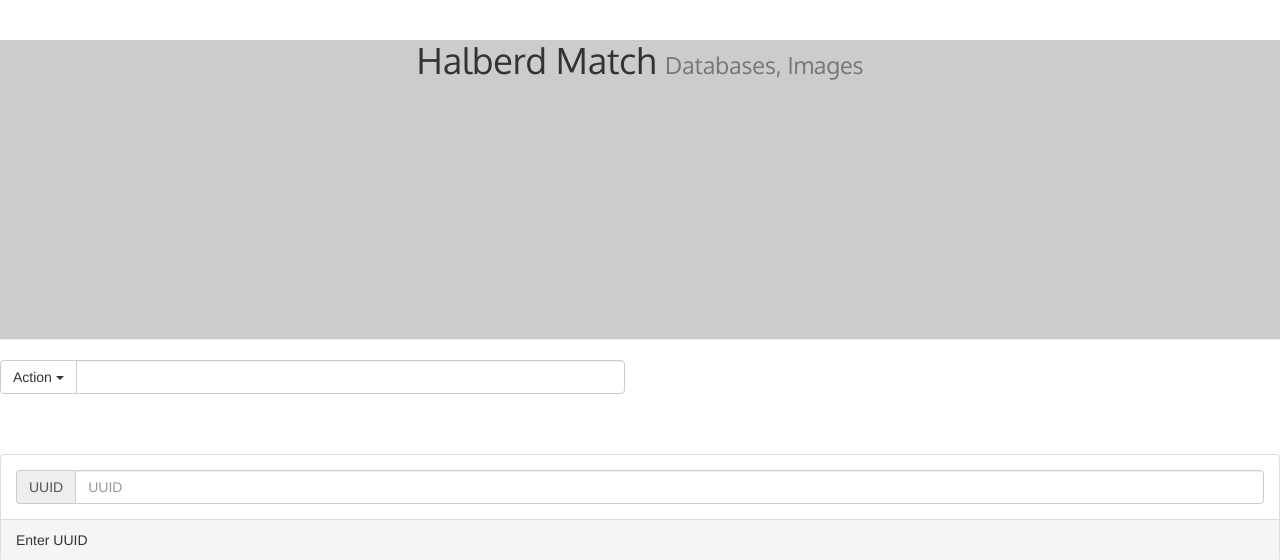
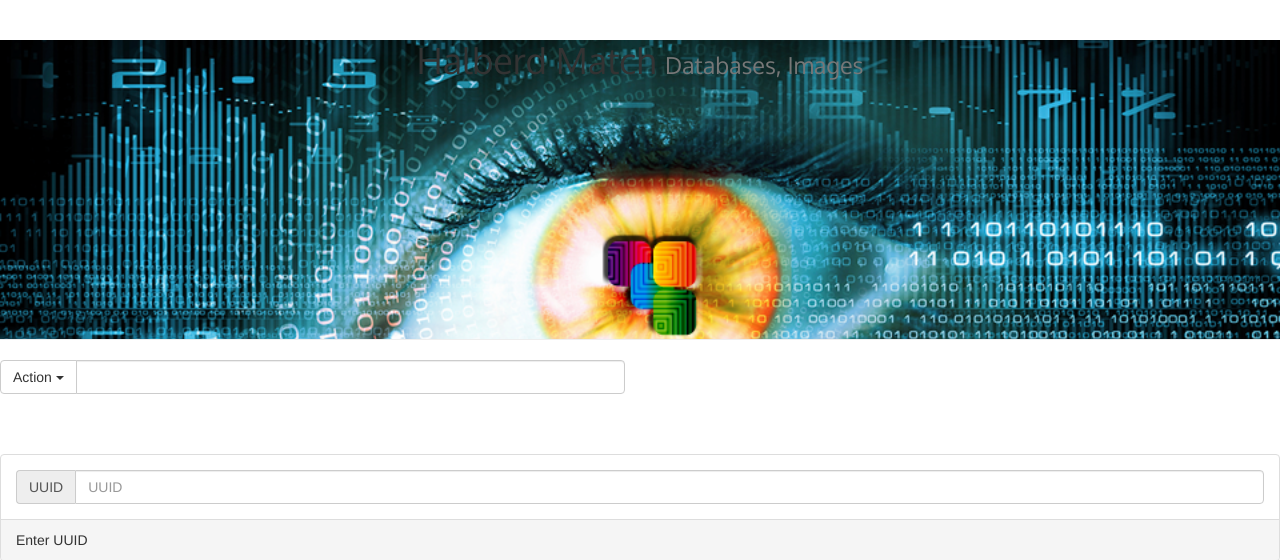
Before and after one commit to ctevnan/HM-calls, a PHP site: template views/home.html in a window 1280 px wide. Shown: the part 50-610 px from the top of the page. Run offline with PHP 8.4, Linux system fonts and the light colour scheme; the template is opened without the code that fills it, so the values that code supplies are empty.

Commit message:
success with hm image.

```diff
--- a/public/css/style.css
+++ b/public/css/style.css
@@ -1,11 +1,10 @@
 .page-header {
   position:relative;
-  font-family: 'Oxygen';
-  background-image: url("http://halberdmatch.com/wp-content/uploads/2015/02/halbert-slide-eye-scan.png") center center;
+  font-family: 'Oxygen', sans-serif;
+  background-image: url("../images/halberd-eye.png");
   background-color: #cccccc;
-  background-repeat: no-repeat;
-  background-size: 100% 100%;
+  background-size: 100%;
   height: 300px;
   width: 100%;
   text-align: center;
-},
+}
--- a/server.js
+++ b/server.js
@@ -15,6 +15,8 @@ app.use(function(req, res, next) {
 });
 
 app.use(express.static('public'));
+
+app.use(express.static('images'));
 
 app.use("/js", express.static("public/js"));
 
```
Also changed, not shown: public/images/halberd-eye.png (added).
